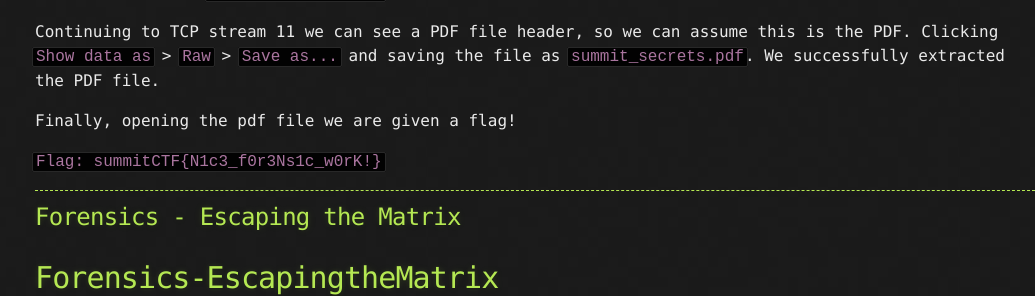
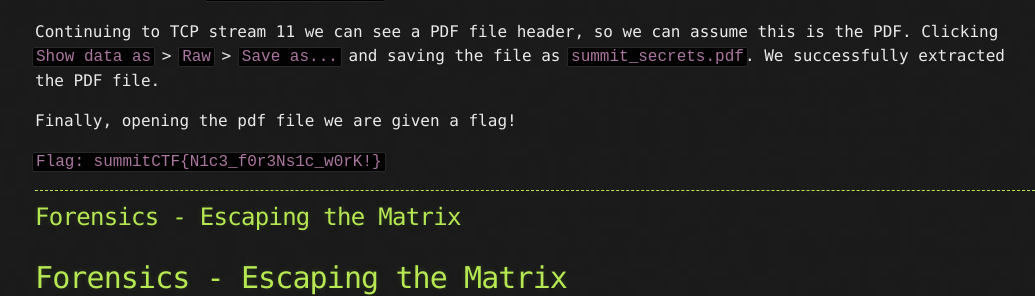
Before and after one commit to Txnn3r/Txnn3r.github.io, a Jekyll site: the page built from _posts/2023-04-17-SummitCTF.md, in a window 1280 px wide and 900 px high, scrolled down 3346 px, cut to the strip 0-296 px from the top of the window. Shown: the whole strip, without its empty margins (105-1140 px from the left). Built offline with Jekyll 4.4.1, drawn with Linux system fonts in a browser that asks for light colours.

Commit message:
Update 2023-04-17-SummitCTF.md

```diff
--- a/_posts/2023-04-17-SummitCTF.md
+++ b/_posts/2023-04-17-SummitCTF.md
@@ -7,7 +7,7 @@ The following are a list of writeups from Virginia Tech's `Summit CTF` from this
 
 Challenges: `Crypto - Ancient Encryption`, `Stego - Job Please`, `Forensics - Summit Secrets`, `Forensics - Escaping the Matrix`, `Forensics - Emergency Exfil`, `Misc - Emoji System`, and `Misc - Close Encounters`
 
-[Forensics - Escaping the Matrix](#Forensics-EscapingtheMatrix)
+[Forensics - Escaping the Matrix](#Forensics - Escaping the Matrix)
 
 ## [](#Crypto-AncientEncryption)Crypto - Ancient Encryption
 
@@ -98,7 +98,7 @@ Finally, opening the pdf file we are given a flag!
 
 ## [](#Forensics-EscapingtheMatrix)Forensics - Escaping the Matrix
 
-# Forensics-EscapingtheMatrix
+# Forensics - Escaping the Matrix
 
 ![image](https://user-images.githubusercontent.com/101006959/232649652-a48339b6-31bf-4c70-aa19-e2f1ba8d7c04.png)
 
```
